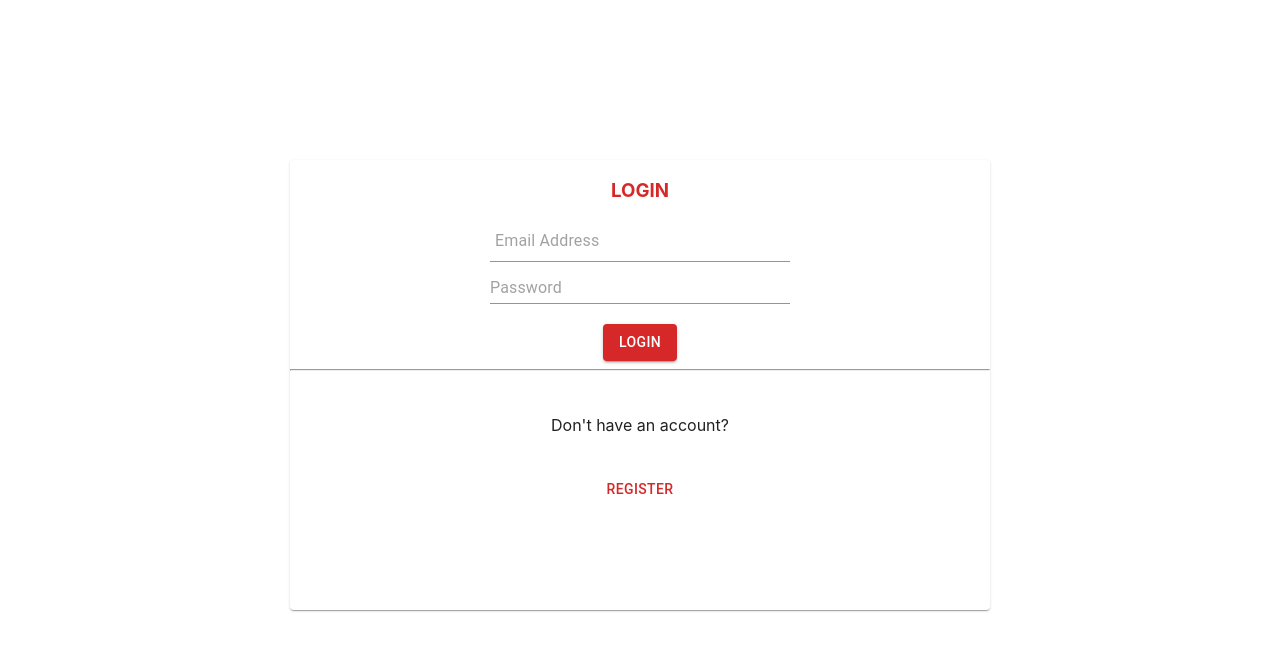
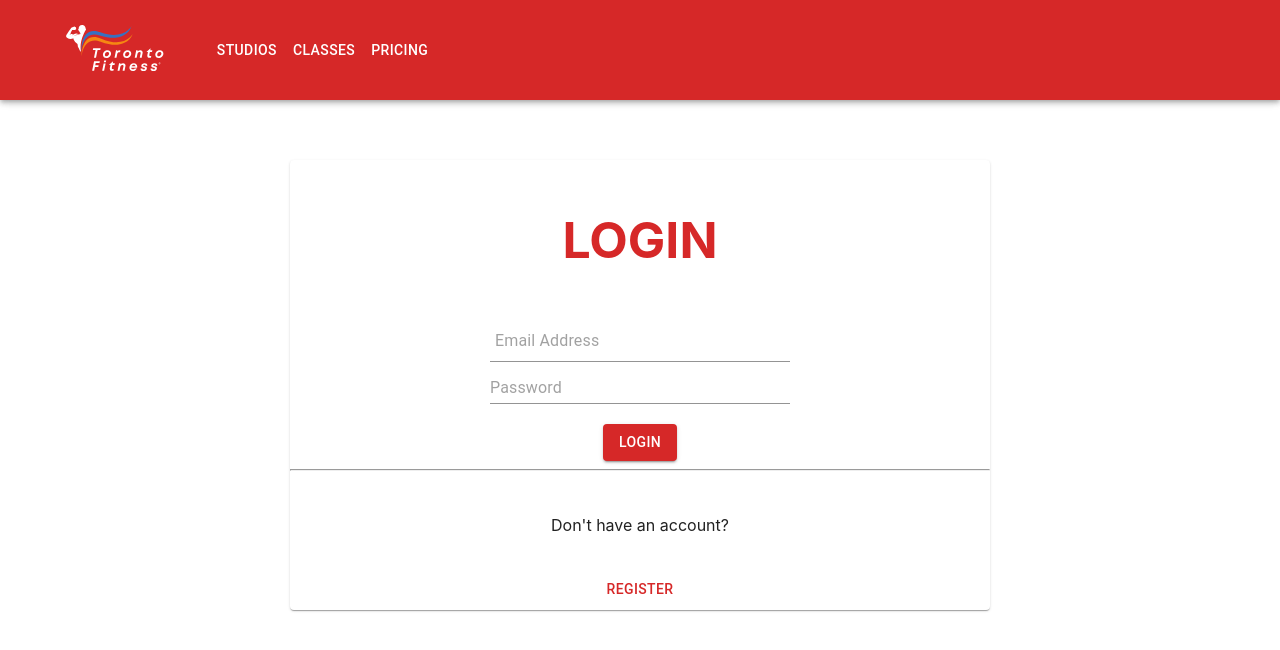
Before and after one commit to kenneth-miura/csc309-pf, a React (Create React App) app in the folder PF/frontend/: page /login in a window 1280 px wide. Shown: the top 650 px of the page. Built offline with nearby package versions, Linux system fonts and the light colour scheme.

Commit message:
added some js to control behavior

```diff
--- a/PF/frontend/src/App.js
+++ b/PF/frontend/src/App.js
@@ -1,5 +1,5 @@
 import React, { useState } from 'react';
-import Main from './pages/Home'
+import HomePage from './pages/Home'
 import Navbar from './components/Navbar';
 import LoginPage from './pages/Login';
 import './App.css';
@@ -12,7 +12,7 @@ function App() {
         <Navbar position="sticky"></Navbar>
       </header>
       {/* <LoginPage></LoginPage> */}
-      <Main></Main>
+      <HomePage></HomePage>
     </div>
   );
 }
--- a/PF/frontend/src/components/LoginCard/LoginCard.jsx
+++ b/PF/frontend/src/components/LoginCard/LoginCard.jsx
@@ -1,8 +1,13 @@
 import * as React from "react";
 import { Tab, Card, Box, Button, FormControl, Input } from "@mui/material";
+import HomeIcon from '@mui/icons-material/Home';
+import Navbar from "../Navbar";
+
 
 function LoginCard(props) {
   return (
+    <div>
+    <Navbar position="sticky" isLoginPage={true}></Navbar>
     <div
       style={{
         backgroundColor: "white",
@@ -19,7 +24,7 @@ function LoginCard(props) {
           marginBottom: "24vh",
         }}
       >
-        <h3 style={{ textAlign: "center", color: "#d62828" }}>LOGIN</h3>
+        <h3 style={{ textAlign: "center", color: "#d62828", fontSize: "50px" }}>LOGIN</h3>
         <div style={{ display: "flex", justifyContent: "center" }}>
           <FormControl style={{ width: "300px" }}>
             <Input
@@ -68,6 +73,7 @@ function LoginCard(props) {
         </div>
       </Card>
     </div>
+    </div>
   );
 }
 
--- a/PF/frontend/src/components/Navbar.jsx
+++ b/PF/frontend/src/components/Navbar.jsx
@@ -9,7 +9,7 @@ import { Outlet, NavLink } from "react-router-dom";
 
 const pages = ["studios", "classes", "pricing"];
 
-function Navbar() {
+function Navbar({isLoginPage}) {
   return (
     <AppBar style={{ backgroundColor: "#d62828" }}>
       <Container maxWidth="xl">
@@ -30,6 +30,8 @@ function Navbar() {
               </Button>
             ))}
           </Box>
+          {/* Renders this part only if it's not on the login page. */}
+          {!isLoginPage &&
           <Button
             sx={{ my: 2, color: "white", display: "block", right: "40px" }}
           >
@@ -40,6 +42,7 @@ function Navbar() {
               Login / Sign Up
             </NavLink>
           </Button>
+          }
         </Toolbar>
       </Container>
     </AppBar>
--- a/PF/frontend/src/index.js
+++ b/PF/frontend/src/index.js
@@ -10,6 +10,7 @@ import {
 } from "react-router-dom";
 import router from './router';
 
+
 // const router = createBrowserRouter([
 //   {
 //     path: "/",
@@ -21,7 +22,7 @@ import router from './router';
 const root = ReactDOM.createRoot(document.getElementById('root'));
 root.render(
   <React.StrictMode>
-    <RouterProvider router={router}></RouterProvider>
+      <RouterProvider router={router}></RouterProvider>
     {/* <App /> */}
   </React.StrictMode>
 );
--- a/PF/frontend/src/pages/Home.jsx
+++ b/PF/frontend/src/pages/Home.jsx
@@ -1,7 +1,8 @@
 import * as React from "react";
 import { Card, Box, Button } from "@mui/material";
+import Home from "@mui/icons-material/Home";
 
-function Main() {
+function HomePage() {
   return (
     <div id="container" style={{ display: "flex", flexDirection: "column" }}>
       <Box
@@ -74,4 +75,4 @@ function Main() {
   );
 }
 
-export default Main;
+export default HomePage;
--- a/PF/frontend/src/router.jsx
+++ b/PF/frontend/src/router.jsx
@@ -3,6 +3,7 @@ import ReactDOM from 'react-dom/client';
 import App from './App';
 import ErrorPage from './pages/Error'
 import LoginPage from './pages/Login';
+
 import {
     createBrowserRouter,
     RouterProvider,
@@ -17,7 +18,7 @@ const router = createBrowserRouter([
     },
     {
         path: "/login",
-        element: <LoginPage></LoginPage>
+        element: <LoginPage></LoginPage>,
 
     }
 ]);
```
